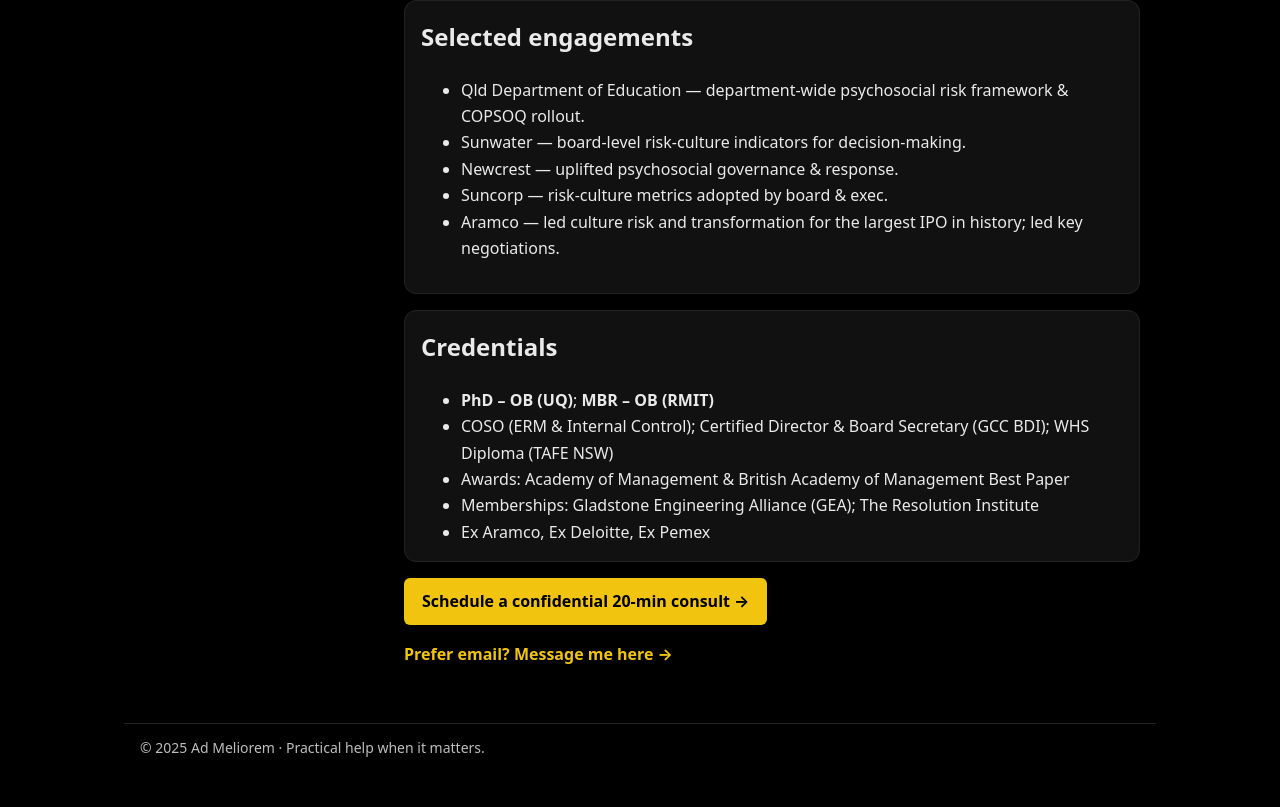
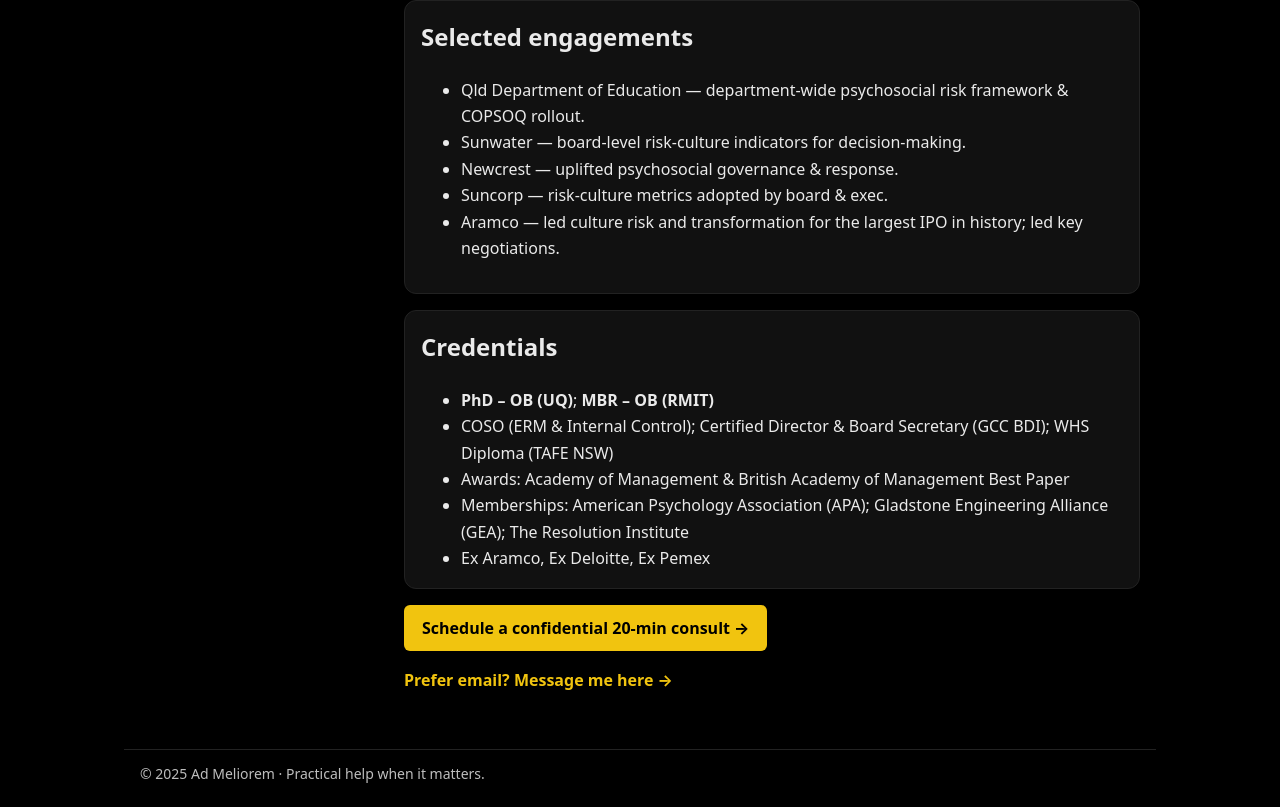
Before and after one commit to AlbertoRMelgoza/AdMeliorem, a Next.js app: page /about in a window 1280 px wide. Shown: the part 2108-2915 px from the top of the page. Before the commit the page ends 2889 px from the top, so only its background shows below. Built offline with nearby package versions, Linux system fonts and the light colour scheme.

Commit message:
Update page.tsx

```diff
--- a/app/about/page.tsx
+++ b/app/about/page.tsx
@@ -217,7 +217,7 @@ export default function AboutPage() {
               <li><strong>PhD – OB (UQ)</strong>; <strong>MBR – OB (RMIT)</strong></li>
               <li>COSO (ERM &amp; Internal Control); Certified Director &amp; Board Secretary (GCC BDI); WHS Diploma (TAFE NSW)</li>
               <li>Awards: Academy of Management &amp; British Academy of Management Best Paper</li>
-              <li>Memberships: Gladstone Engineering Alliance (GEA); The Resolution Institute</li>
+              <li>Memberships: American Psychology Association (APA); Gladstone Engineering Alliance (GEA); The Resolution Institute</li>
               <li>Ex Aramco, Ex Deloitte, Ex Pemex</li>
             </ul>
           </section>
```
